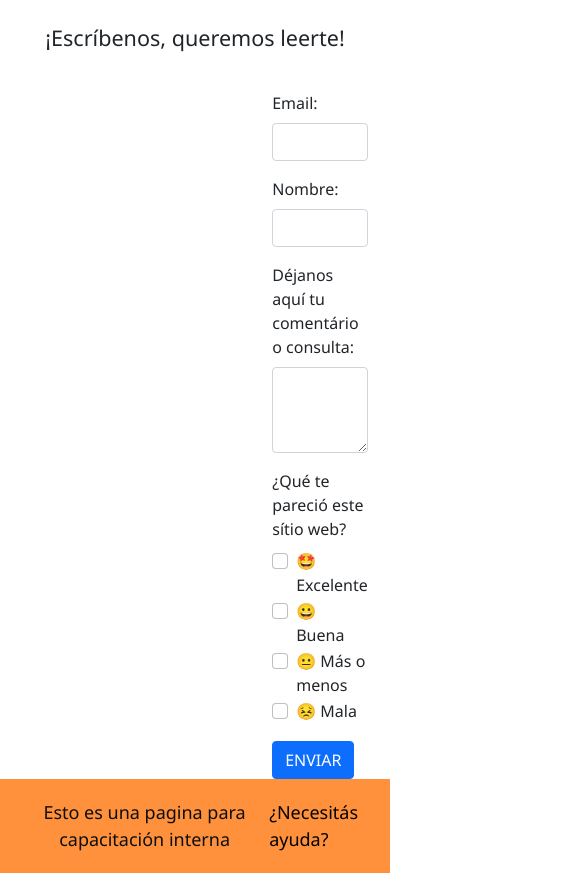
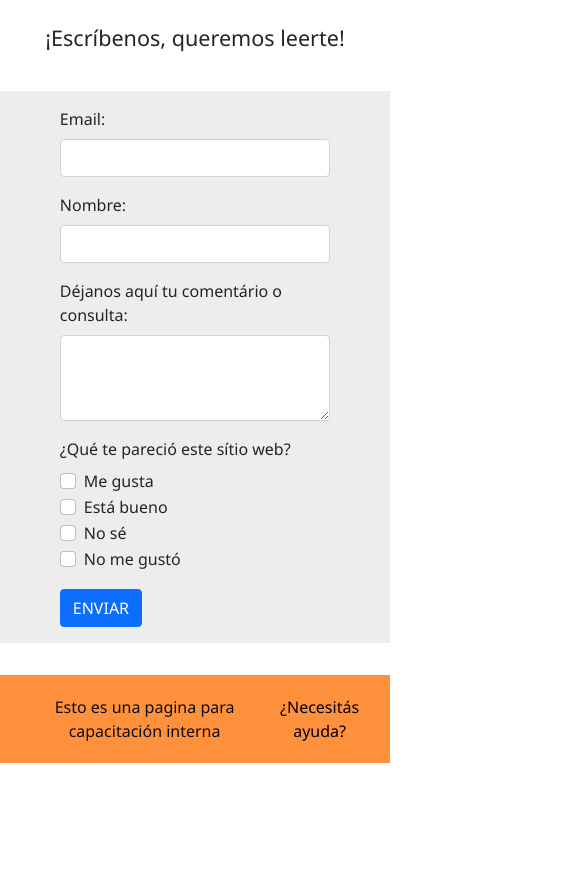
Before and after one commit to np-romero/capacitacion-palopolo-romero, a website: page pages/contacto.html in a window 390 px wide. Shown: the part 63-936 px from the top of the page, 585 px wide, since content can reach past the window. After the commit the page ends 844 px from the top, so only its background shows below. Drawn offline with nearby package versions, Linux system fonts and the light colour scheme.

Commit message:
4-entrega implementando SASS con Bootstrap - responsive

```diff
--- a/pages/contacto.html
+++ b/pages/contacto.html
@@ -83,25 +83,25 @@
               <div class="form-check">
                 <input class="form-check-input" type="checkbox" id="gridCheck">
                 <label class="form-check-label" for="gridCheck">
-                    🤩 Excelente
+                    Me gusta
                 </label>
               </div>
               <div class="form-check">
                 <input class="form-check-input" type="checkbox" id="gridCheck">
                 <label class="form-check-label" for="gridCheck">
-                    😀 Buena
+                    Está bueno
                 </label>
               </div>
               <div class="form-check">
                 <input class="form-check-input" type="checkbox" id="gridCheck">
                 <label class="form-check-label" for="gridCheck">
-                    😐 Más o menos
+                    No sé
                 </label>
               </div>
               <div class="form-check">
                 <input class="form-check-input" type="checkbox" id="gridCheck">
                 <label class="form-check-label" for="gridCheck">
-                    😣 Mala
+                    No me gustó
                 </label>
               </div>
             </div>
--- a/scss/base.scss
+++ b/scss/base.scss
@@ -4,6 +4,7 @@ $color-secundario: #FF913D;
 $color-font: #FFFFFF;
 $color-font-s: #0e0e0e;
 $color-font-h: #272727;
+
 
 * { margin: 0;
     padding: 0;
@@ -33,7 +34,7 @@ a:not([href]):not([class]), a:not([href]):not([class]):hover {
 
 p {
     color:#0e0e0e;
-    font-size: 18px;
+    font-size: 1rem;
     line-height: 1.5;
     text-align: center;
 }
@@ -62,7 +63,6 @@ p {
     }
 }
 
-
 .intro-pagina {
     padding: 20px;
     background-color: #EDEDED;
@@ -72,17 +72,18 @@ p {
         .intro-pagina__titulo {
         margin-bottom: 20px;
         padding: 20px;
+        font-size: 1.8rem;
         font-weight: bold;
         text-align: center;
-        .intro-pagina_parrafo {
-        padding-bottom: 20px;
-        padding-left: 30px;
-        padding-right: 30px;
-        font-size: 18px;
-        line-height: 1.5;
-        text-align: center;
         }
-        }
+        p {
+            padding-bottom: 20px;
+            padding-left: 30px;
+            padding-right: 30px;
+            font-size: 1.2rem;
+            line-height: 1.5;
+            text-align: center;
+            }
 }
 
 .intro-slides {
@@ -95,21 +96,32 @@ p {
     height: auto;
     padding: 20px;
     margin-bottom: 0;
-    font-size: 18px;
+    font-size: 1rem;
     text-align: left;
     color: $color-font-s;
+    text-align: center;
     display: flex;
     background-color: $color-secundario;
     align-items: center;
     .footer__texto {
-        margin-bottom: 0px;
+        margin-bottom: 0rem;
         color:#0e0e0e;
-        font-size: 18px;
         line-height: 1.5;
-        text-align: center;
+
     }
     .footer__ayuda {
         margin-left: auto;
         cursor: pointer;
     }
 }
+
+@media (max-width: 576px) {
+    .portada .portada__titulo {
+        font-size: 45px;
+        text-align: left;
+        }
+    .row {
+        width: 80%;
+        }
+
+    }
--- a/scss/contacto.scss
+++ b/scss/contacto.scss
@@ -1,6 +1,9 @@
 .formulario {
-    padding-left: 20rem;
-    padding-right: 20rem;
+    margin-left: auto;
+    margin-right: auto;
+    margin-bottom: 2rem;
+    background-color: #EDEDED;
+    padding: 1rem;
 }
 
 .formulario__titulo {
--- a/scss/metodologias.scss
+++ b/scss/metodologias.scss
@@ -21,7 +21,6 @@
 .metodologias__descripcion {
     grid-area: mdescripcion__1;
     align-self: center;
-    margin-left: 2rem;
 }
 
 .metodologias-2 {
```
Also changed, not shown: css/styles.css, scss/styles.scss (line endings or trailing spaces).
